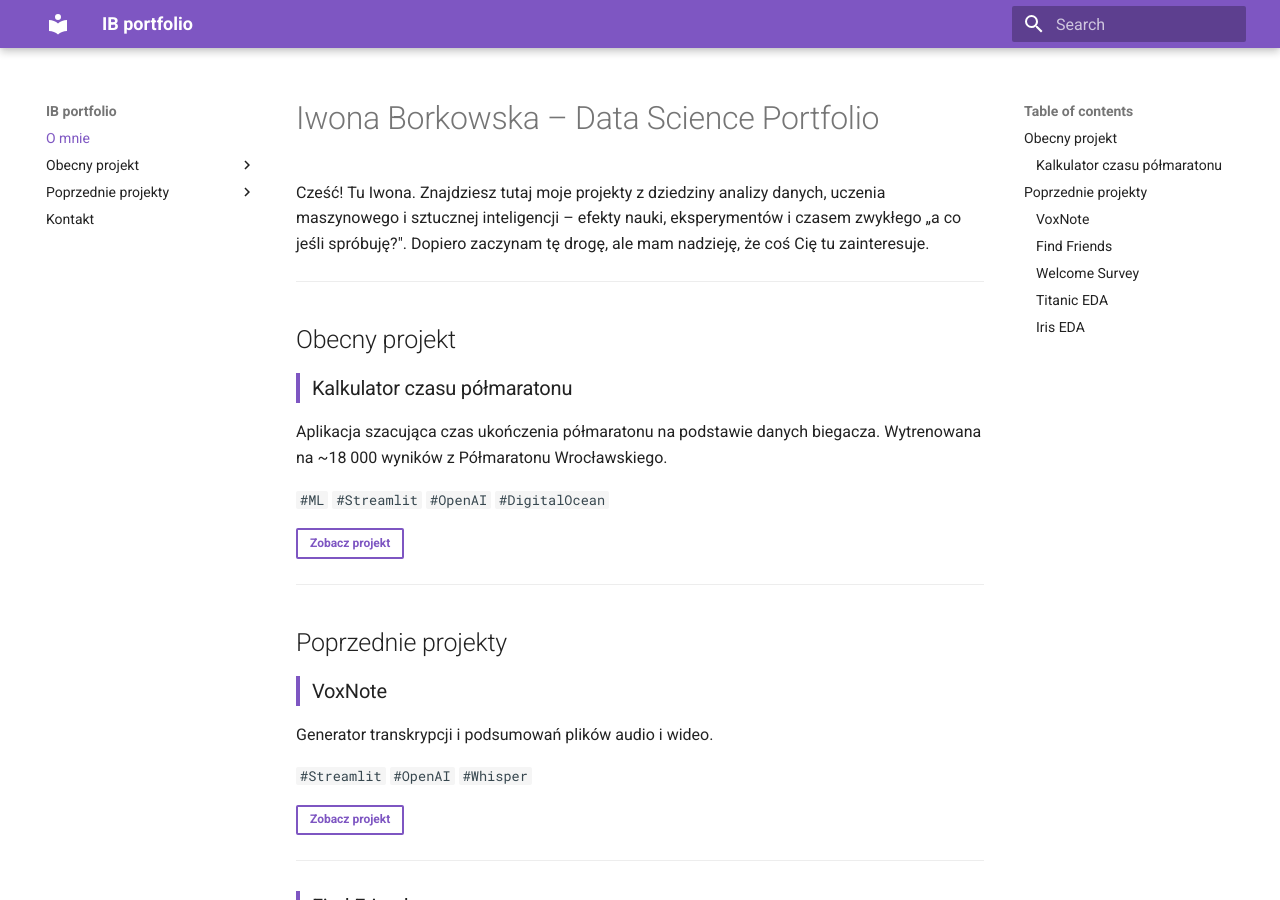
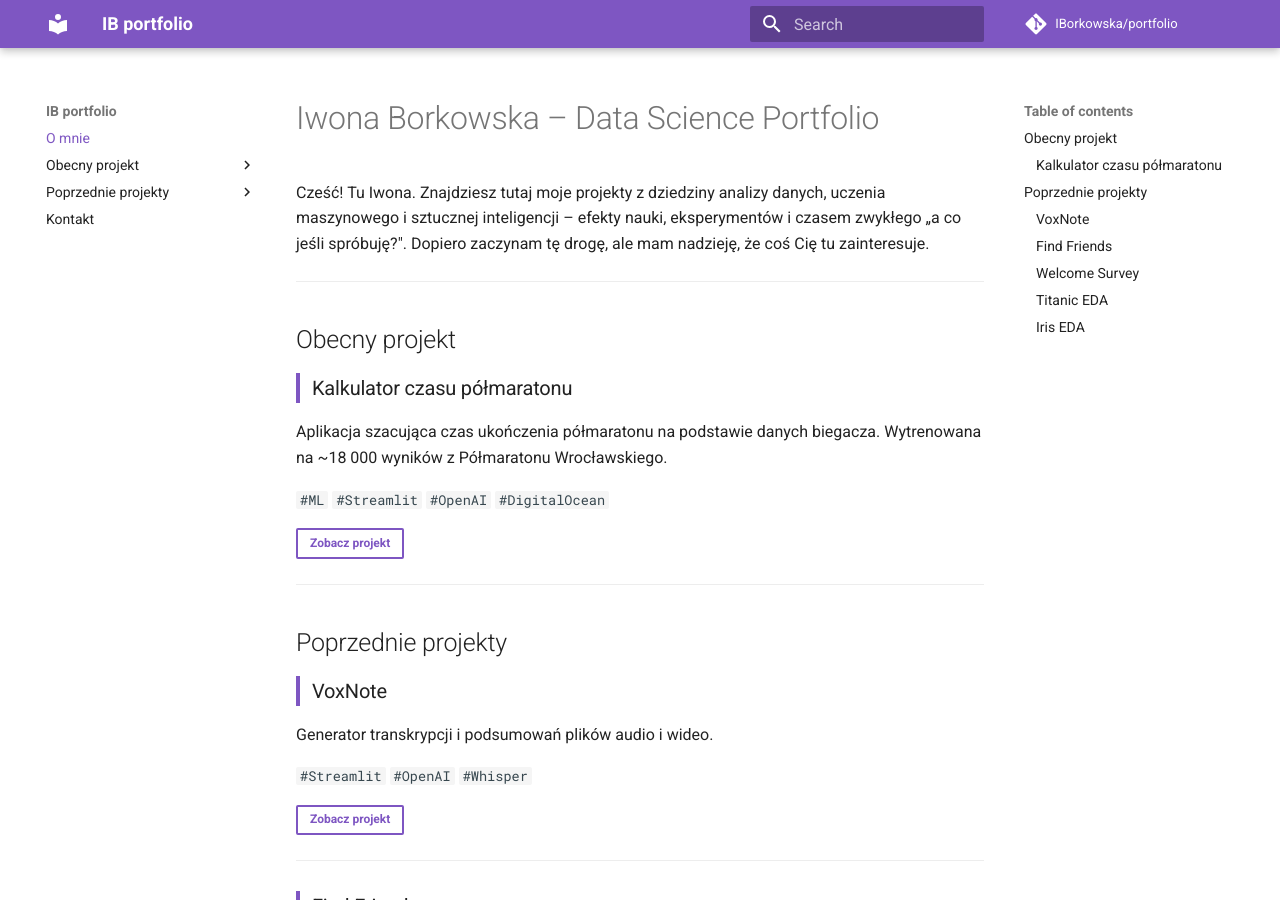
Before and after one commit to IBorkowska/portfolio, an MkDocs documentation site: the page built from docs/index.md, in a window 1280 px wide and 900 px high. Built offline with MkDocs 1.6.1 and Material for MkDocs 9.7.7, drawn with Linux system fonts in a browser that asks for light colours; comment, search, counter and statistics services are not loaded.

Commit message:
added .gitignore

```diff
--- a/mkdocs.yml
+++ b/mkdocs.yml
@@ -2,6 +2,9 @@ site_name: IB portfolio
 site_author: Iwona Borkowska
 site_description: >-
     Portfolio moich projektów z Data Science i AI!
+
+repo_name: IBorkowska/portfolio
+repo_url: https://github.com/IBorkowska/portfolio
 
 theme:
   name: material
```
Also changed, not shown: 1 other file.
